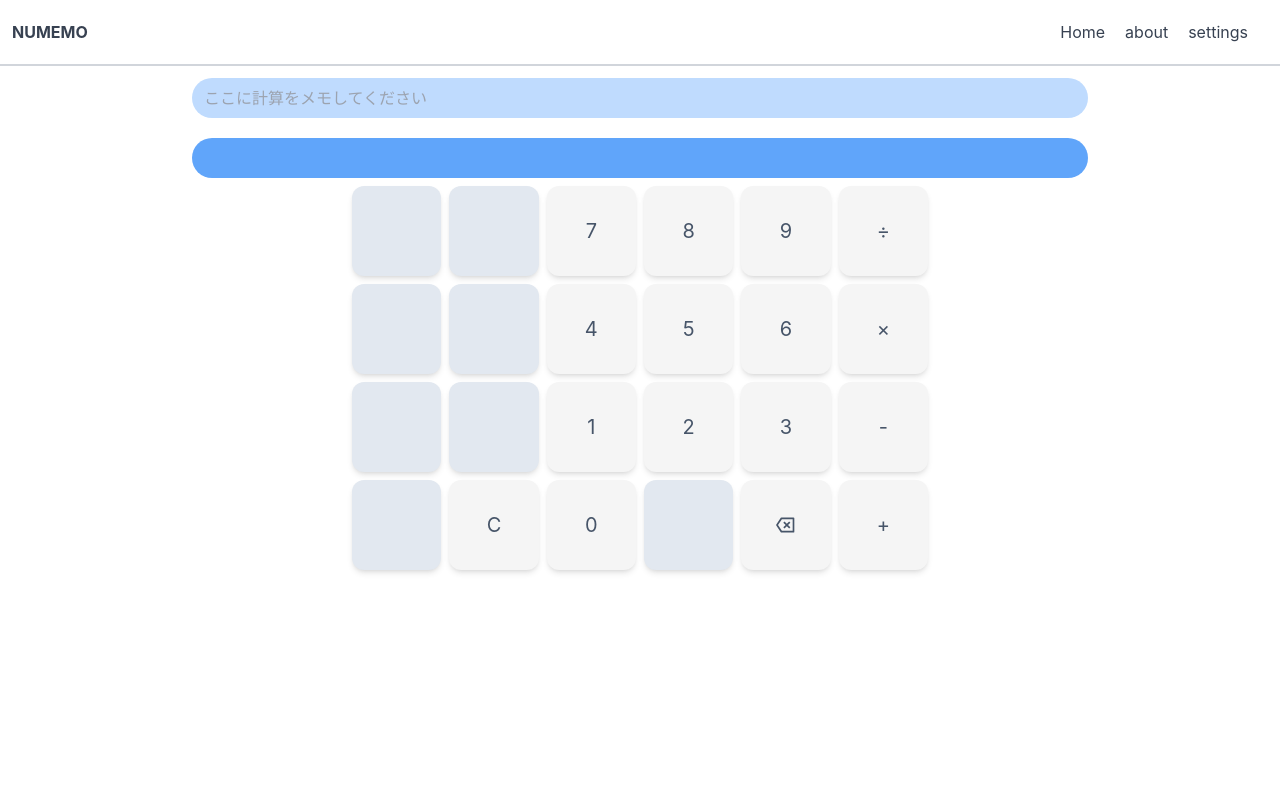
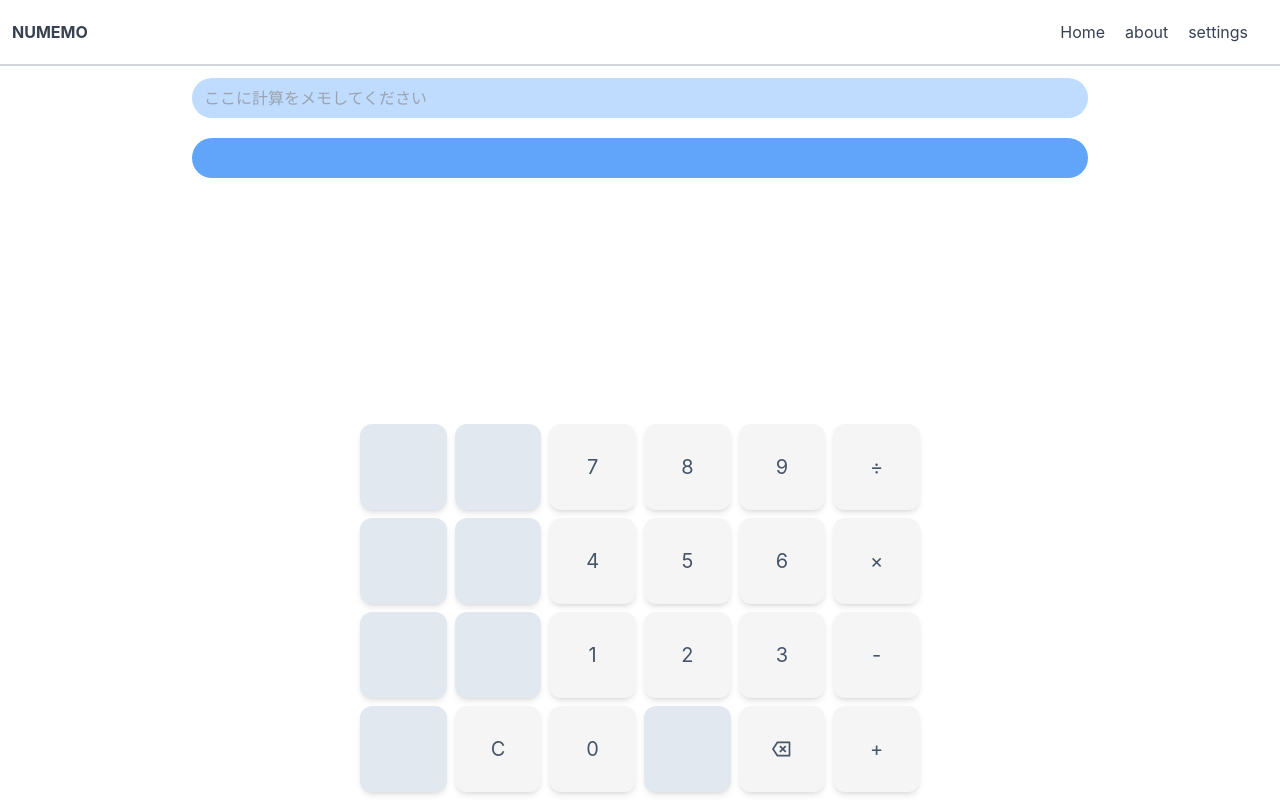
Before and after one commit to akiprogramming/numemo_test, a React (Vite) app: page / in a window 1280 px wide. Built offline with nearby package versions, Linux system fonts and the light colour scheme.

Commit message:
💄 キーボード画面下部に固定

```diff
--- a/src/components/Keyboard.tsx
+++ b/src/components/Keyboard.tsx
@@ -18,7 +18,7 @@ export const Keyboard = memo(({ setData }: Props) => {
   };
 
   return (
-    <div className="mx-auto mt-2 aspect-[6/4]  w-full max-w-xl select-none text-sm text-slate-600 sm:text-lg  md:text-xl">
+    <div className="fixed left-1/2 bottom-0 aspect-[6/4] w-full max-w-xl translate-x-[-50%] select-none p-2 text-sm text-slate-600 sm:text-lg  md:text-xl">
       <div className="grid h-full w-full grid-cols-6 grid-rows-4 items-center gap-2">
         {btnDisplayOrder.map((btn, i) => {
           switch (btn) {
```
